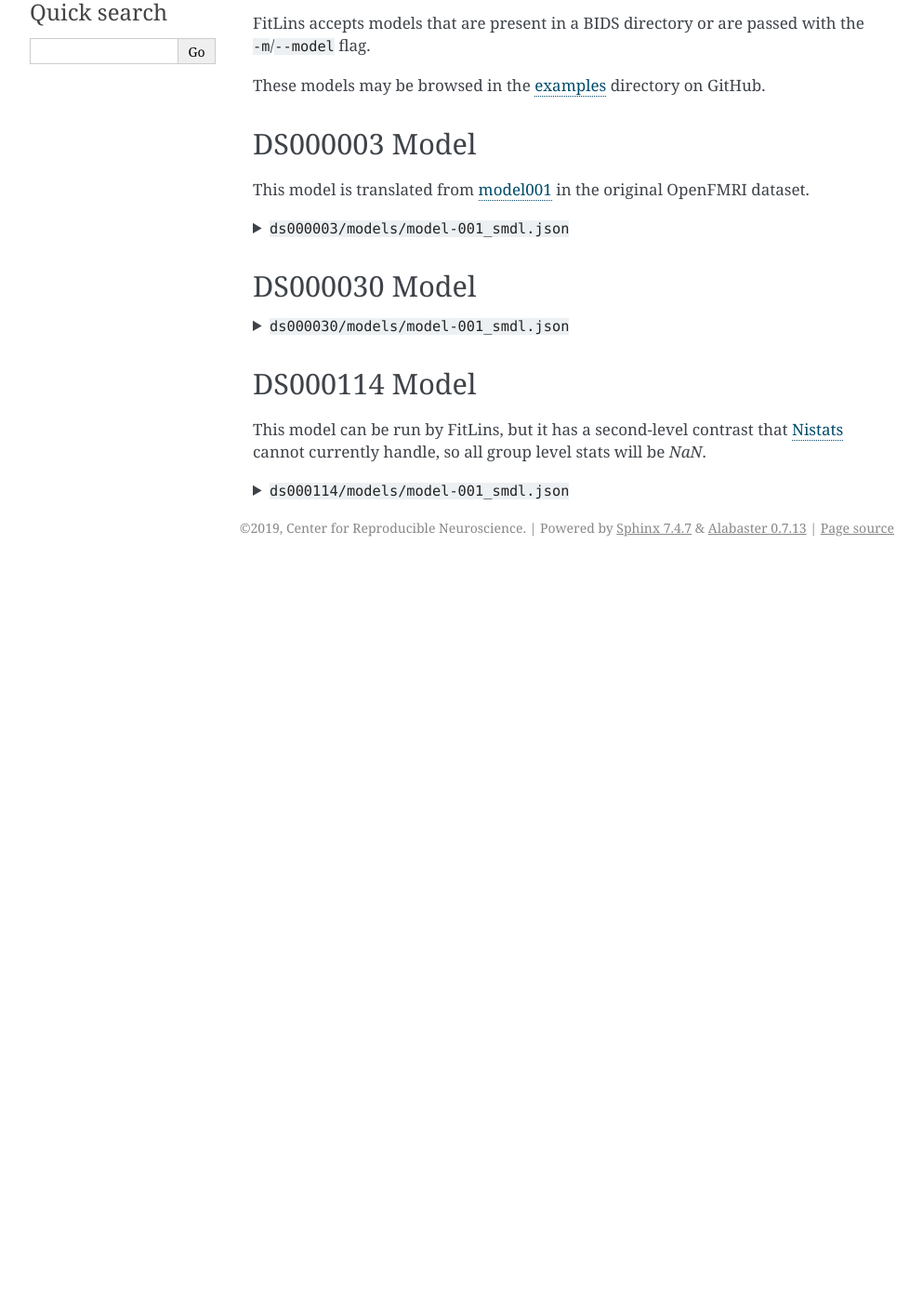
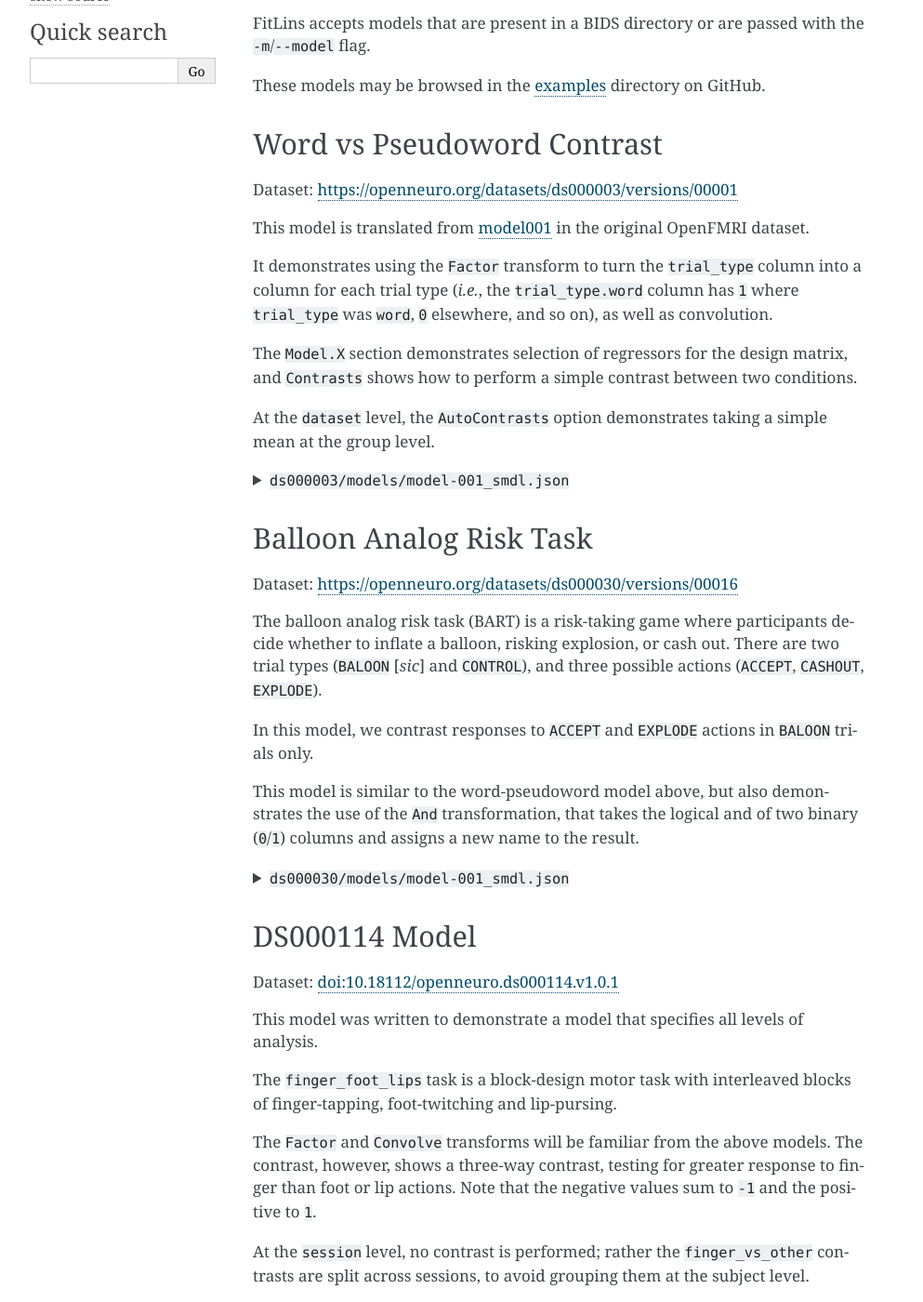
Before and after one commit to poldracklab/fitlins, a Sphinx documentation site: the page built from docs/examples/models.rst, in a window 1280 px wide and 1400 px high, scrolled down 270 px. Shown: the whole window at 93% size, without its empty margins (148-1141 px from the left). Built offline with Sphinx 7.4.7, drawn with Linux system fonts in a browser that asks for light colours; pages that are not in the unit, such as notebooks, are missing from menus; before the commit the page ends 900 px from its top, so only the background shows below that; some of the changed text lies outside the part shown.

Commit message:
DOC: Add descriptions of each model

```diff
--- a/docs/examples/models.rst
+++ b/docs/examples/models.rst
@@ -3,10 +3,23 @@
 
 These models may be browsed in the examples_ directory on GitHub.
 
-DS000003 Model
---------------
+Word vs Pseudoword Contrast
+---------------------------
+Dataset: https://openneuro.org/datasets/ds000003/versions/00001
 
 This model is translated from `model001`_ in the original OpenFMRI dataset.
+
+It demonstrates using the ``Factor`` transform to turn the ``trial_type``
+column into a column for each trial type (*i.e.*, the ``trial_type.word``
+column has ``1`` where ``trial_type`` was ``word``, ``0`` elsewhere, and so
+on), as well as convolution.
+
+The ``Model.X`` section demonstrates selection of regressors for the design
+matrix, and ``Contrasts`` shows how to perform a simple contrast between
+two conditions.
+
+At the ``dataset`` level, the ``AutoContrasts`` option demonstrates taking
+a simple mean at the group level.
 
 .. raw:: html
 
@@ -21,8 +34,21 @@ This model is translated from `model001`_ in the original OpenFMRI dataset.
 
     </details>
 
-DS000030 Model
---------------
+Balloon Analog Risk Task
+------------------------
+Dataset: https://openneuro.org/datasets/ds000030/versions/00016
+
+The balloon analog risk task (BART) is a risk-taking game where participants
+decide whether to inflate a balloon, risking explosion, or cash out.
+There are two trial types (``BALOON`` [*sic*] and ``CONTROL``), and three
+possible actions (``ACCEPT``, ``CASHOUT``, ``EXPLODE``).
+
+In this model, we contrast responses to ``ACCEPT`` and ``EXPLODE`` actions
+in ``BALOON`` trials only.
+
+This model is similar to the word-pseudoword model above, but also demonstrates
+the use of the ``And`` transformation, that takes the logical and of two binary
+(``0``/``1``) columns and assigns a new name to the result.
 
 .. raw:: html
 
@@ -39,8 +65,31 @@ DS000030 Model
 
 DS000114 Model
 --------------
-This model can be run by FitLins, but it has a second-level contrast that
-Nistats_ cannot currently handle, so all group level stats will be `NaN`.
+
+Dataset: `doi:10.18112/openneuro.ds000114.v1.0.1 <https://doi.org/10.18112/openneuro.ds000114.v1.0.1>`_
+
+This model was written to demonstrate a model that specifies all levels of
+analysis.
+
+The ``finger_foot_lips`` task is a block-design motor task with interleaved
+blocks of finger-tapping, foot-twitching and lip-pursing.
+
+The ``Factor`` and ``Convolve`` transforms will be familiar from the above
+models.
+The contrast, however, shows a three-way contrast, testing for greater response
+to finger than foot or lip actions.
+Note that the negative values sum to ``-1`` and the positive to ``1``.
+
+At the ``session`` level, no contrast is performed; rather the ``finger_vs_other``
+contrasts are split across sessions, to avoid grouping them at the subject level.
+
+The contrast at the subject level is a simple ``test - retest`` contrast, and
+finally the dataset level again takes a simple mean across subjects.
+
+.. note::
+
+   This model can be run by FitLins, but it has a second-level contrast that
+   Nistats_ cannot currently handle, so all group level stats will be ``NaN``.
 
 
 .. raw:: html
```
